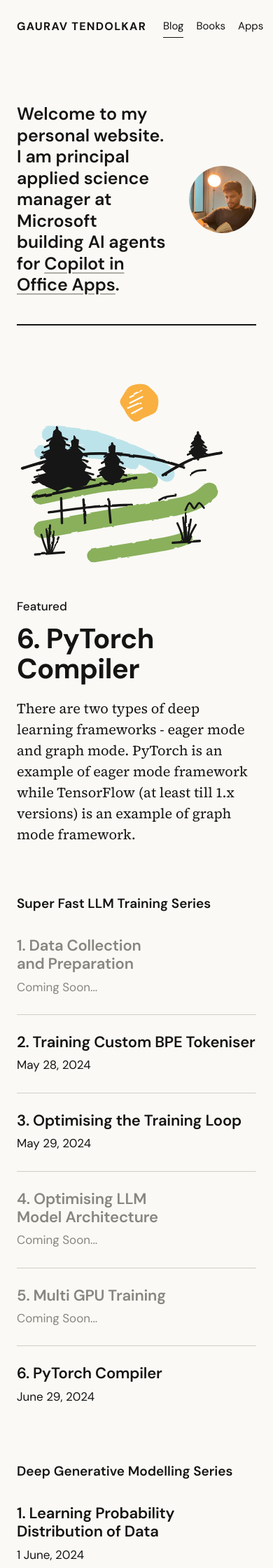
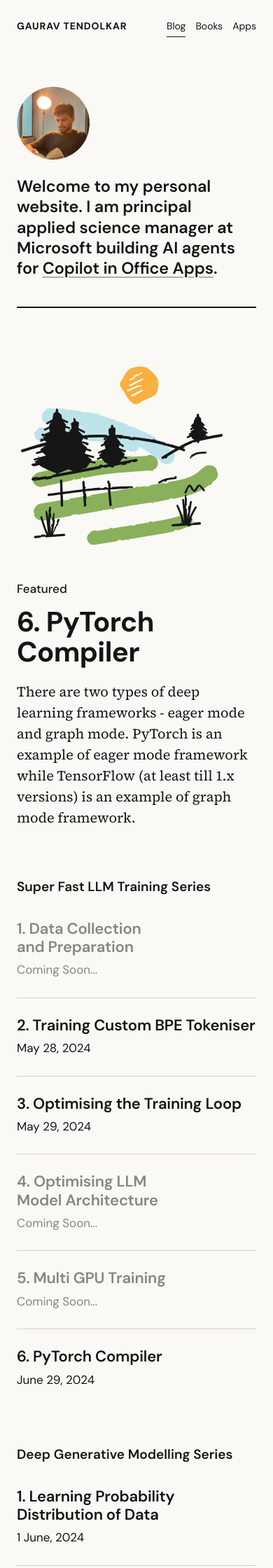
Before and after one commit to gauravtendolkar/gauravtendolkar.github.io, a Jekyll site: the page built from docs/index.markdown, in a window 390 px wide. Shown: the top 2240 px of the page at 70% size. Built offline with Jekyll 4.4.1, drawn with Linux system fonts in a browser that asks for light colours.

Commit message:
Home: stack photo above headline on phones
Also tighten header wordmark/nav on small phones so it fits without horizontal scroll.

Co-authored-by: Copilot <223556219+Copilot@users.noreply.github.com>
Copilot-Session: 78aa1555-3998-44b1-8f72-e02d08f04201

```diff
--- a/docs/assets/css/site.css
+++ b/docs/assets/css/site.css
@@ -149,6 +149,16 @@ a { color: inherit; }
   .site-nav { gap: 18px; }
   .site-nav__link { font-size: 15px; }
 }
+/* Header: small phones — tighten so wordmark + nav fit on one line */
+@media (max-width: 420px) {
+  .site-header__inner { gap: 12px; }
+  .wordmark { font-size: 14px; letter-spacing: 0.06em; }
+  .site-nav { gap: 14px; }
+  .site-nav__link { font-size: 14px; }
+}
+@media (max-width: 340px) {
+  .site-header__inner { flex-wrap: wrap; height: auto; padding-top: 18px; padding-bottom: 12px; row-gap: 6px; }
+}
 
 /* ---------- Buttons ---------- */
 .btn {
@@ -212,6 +222,19 @@ a { color: inherit; }
   height: 96px;
   border-radius: 50%;
   object-fit: cover;
+}
+
+/* Home hero: mobile — stack photo above a full-width headline */
+@media (max-width: 720px) {
+  .home-hero {
+    flex-direction: column-reverse;
+    align-items: flex-start;
+    justify-content: flex-start;
+    gap: 24px;
+    padding: 48px 0 40px;
+  }
+  .home-hero__title { font-size: clamp(22px, 6vw, 28px); line-height: 1.25; }
+  .home-hero__avatar { width: 104px; height: 104px; }
 }
 
 .featured {
```
